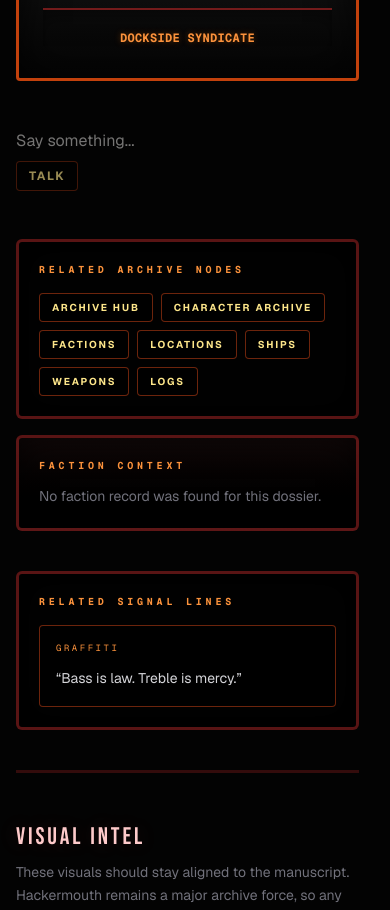
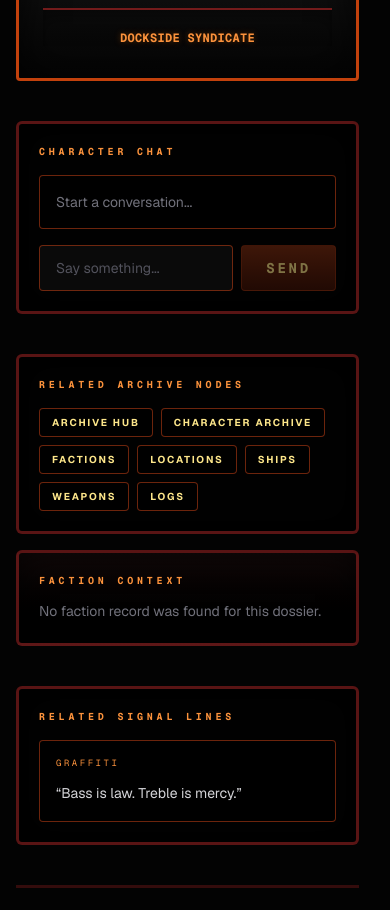
Before and after one commit to xsytrance/boricuapunk, a Next.js app: page /characters/dj-astro in a window 390 px wide. Shown: the part 1400-2310 px from the top of the page. Built offline with nearby package versions, Linux system fonts and the light colour scheme.

Commit message:
feat: improve character chat interface - make button prominent and add Enter key support

```diff
--- a/components/CharacterTalkButton.tsx
+++ b/components/CharacterTalkButton.tsx
@@ -46,12 +46,41 @@ export default function CharacterTalkButton({ characterId }: Props) {
   }
 
   return (
-    <div>
+    <section className="rounded-md border-[3px] border-[#7f1d1d]/70 bg-black/60 p-5 shadow-[inset_0_0_34px_rgba(0,0,0,0.65)] md:p-6">
+      <p className="font-mono text-[10px] font-bold uppercase tracking-[0.38em] text-[#fb923c]">
+        Character Chat
+      </p>
+
+      <div className="mt-4 rounded border border-[#9a3412]/70 bg-black/65 p-4 shadow-[inset_0_0_24px_rgba(0,0,0,0.5)]">
+        {messages.length === 0 ? (
+          <p className="text-sm text-zinc-500">Start a conversation...</p>
+        ) : (
+          <div className="space-y-3">
+            {messages.map((m, i) => (
+              <div key={i}>
+                <p className="text-[10px] font-bold uppercase tracking-[0.2em] text-[#fb923c]">
+                  {m.role === "user" ? "[You]" : `[${characterId}]`}
+                </p>
+                <p className="mt-1 break-words text-sm leading-relaxed text-zinc-300">{m.content}</p>
+              </div>
+            ))}
+            {loading && <p className="animate-pulse text-sm text-[#fb923c]">...</p>}
+          </div>
+        )}
+      </div>
+
+      <div className="mt-4 flex gap-2">
         <input
           value={input}
           onChange={(e) => setInput(e.target.value)}
+          onKeyDown={(e) => {
+            if (e.key === "Enter" && !e.shiftKey) {
+              e.preventDefault();
+              void handleSend();
+            }
+          }}
           placeholder="Say something..."
-        style={{ marginTop: "8px", width: "100%" }}
+          className="w-full rounded border border-[#9a3412]/70 bg-[#0a0a0a] px-4 py-3 text-sm text-zinc-200 outline-none placeholder:text-zinc-600 focus:border-[#f97316]"
         />
         <button
           type="button"
@@ -59,18 +88,11 @@ export default function CharacterTalkButton({ characterId }: Props) {
             void handleSend();
           }}
           disabled={!input || loading}
-        className="mt-2 rounded border border-[#9a3412]/70 bg-black/65 px-3 py-1.5 text-xs font-bold uppercase tracking-[0.14em] text-[#fde68a] disabled:opacity-60"
+          className="rounded border border-[#9a3412]/70 bg-gradient-to-b from-[#7c2d12] to-[#431407] px-6 py-3 font-mono text-sm font-bold uppercase tracking-[0.2em] text-[#fde68a] transition hover:border-[#f97316] hover:from-[#9a3412] hover:to-[#7c2d12] disabled:opacity-50 disabled:hover:border-[#9a3412]/70 disabled:hover:from-[#7c2d12] disabled:hover:to-[#431407]"
         >
-        Talk
+          Send
         </button>
-      {loading && <div>...</div>}
-      <div style={{ marginTop: "8px" }}>
-        {messages.map((m, i) => (
-          <div key={i} style={{ marginBottom: "4px" }}>
-            <strong>{m.role === "user" ? "You" : characterId}:</strong> {m.content}
       </div>
-        ))}
-      </div>
-    </div>
+    </section>
   );
 }
```
Lines whose indentation alone changed are shown as unchanged.
